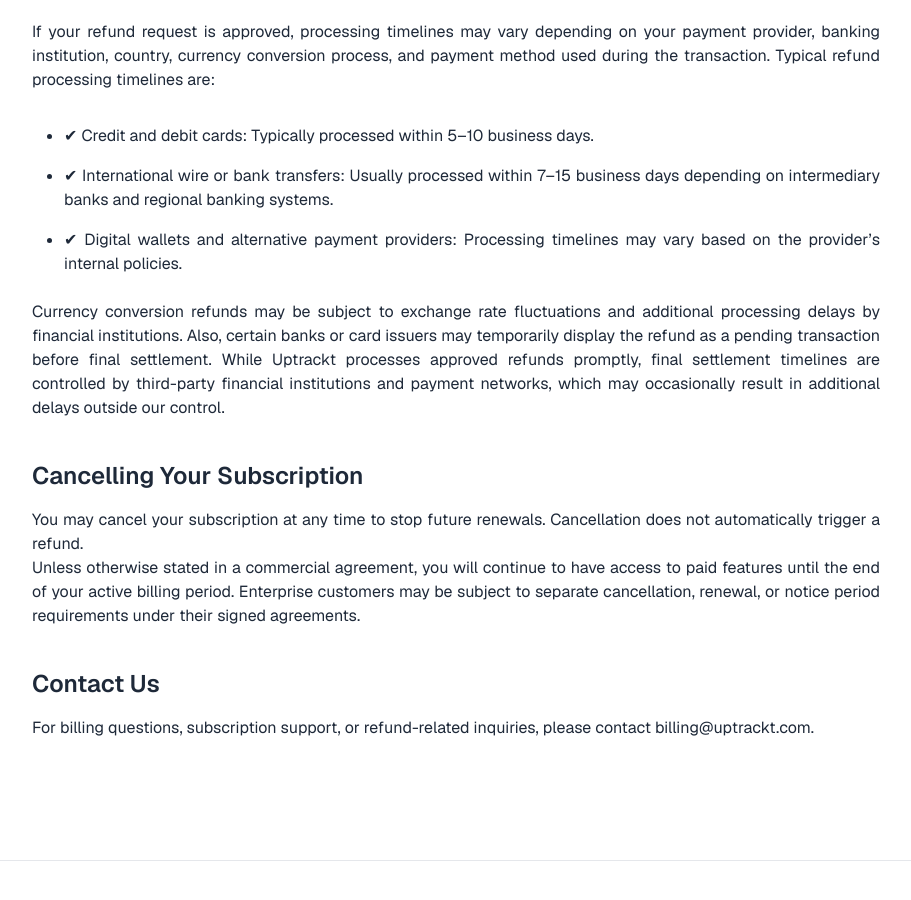
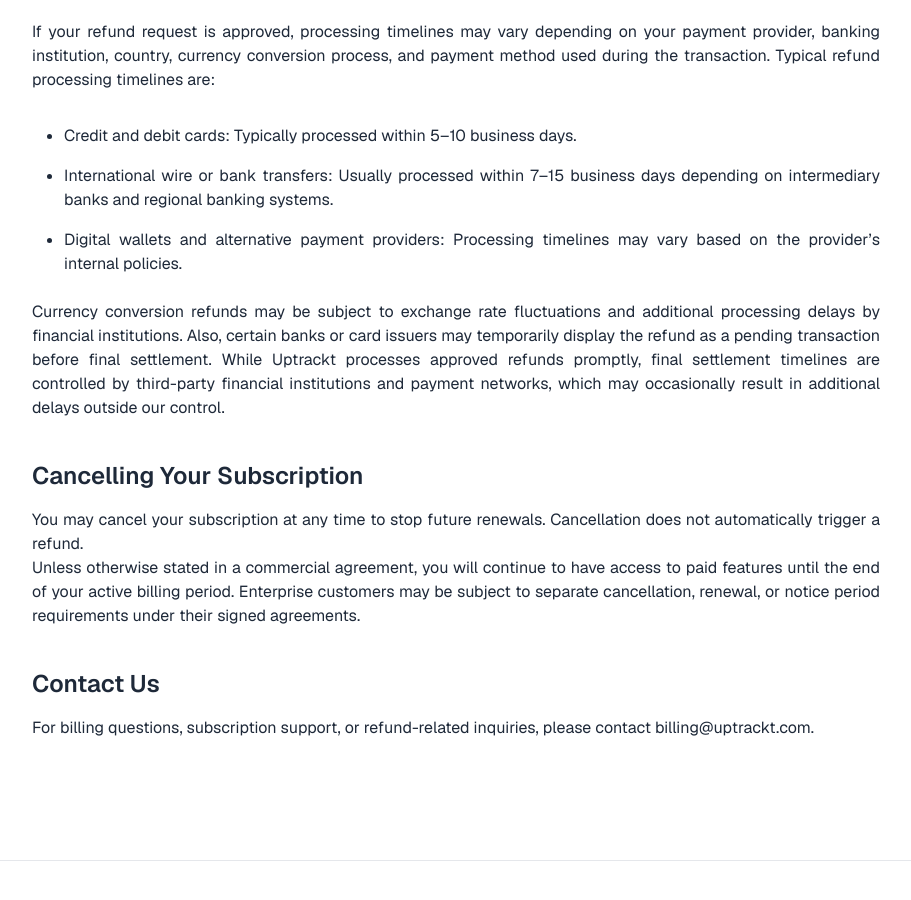
Before and after one commit to dushyantsinghbuckal/uptrackt-web, a Next.js app: page /refund-policy in a window 1280 px wide. Shown: the part 980-1880 px from the top of the page, without its empty margins (184-1095 px from the left). Built offline with nearby package versions, Linux system fonts and the light colour scheme.

Commit message:
Added refund policy page

```diff
--- a/app/refund-policy/page.tsx
+++ b/app/refund-policy/page.tsx
@@ -70,18 +70,18 @@ export default function RefundPolicyPage() {
 
   <ul className="list-disc pl-8 space-y-4 mb-6">
     <li>
-    ✔ Credit and debit cards: Typically processed within 5–10
+    Credit and debit cards: Typically processed within 5–10
       business days.
     </li>
 
     <li>
-    ✔ International wire or bank transfers: Usually processed within
+    International wire or bank transfers: Usually processed within
       7–15 business days depending on intermediary banks and regional
       banking systems.
     </li>
 
     <li>
-    ✔ Digital wallets and alternative payment providers: Processing
+    Digital wallets and alternative payment providers: Processing
       timelines may vary based on the provider’s internal policies.
     </li>
      </ul>
```
